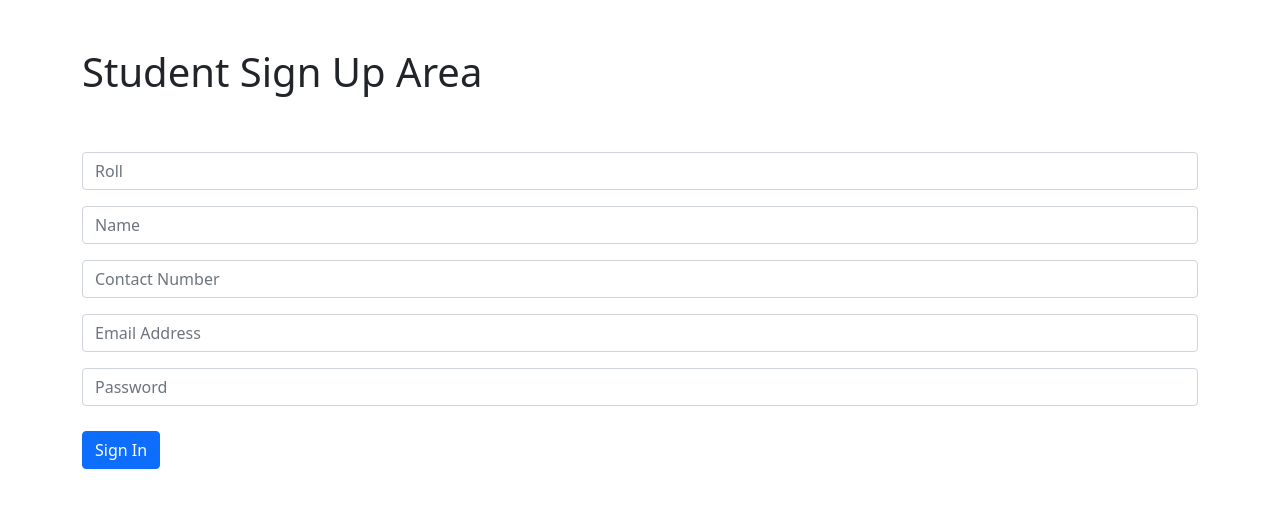
After one commit to mhrico/djangodb, a Django app: page /studentjoin in a window 1280 px wide. The commit adds this page. Shown: the top 508 px of the page. Run offline with Django 3.2, Linux system fonts and the light colour scheme.

Commit message:
Created a simple sign up form for students

```diff
--- /dev/null
+++ b/djangodb/seminar/templates/base.html
@@ -0,0 +1,34 @@
+<!doctype html>
+<html lang="en">
+  <head>
+    <!-- Required meta tags -->
+    <meta charset="utf-8">
+    <meta name="viewport" content="width=device-width, initial-scale=1">
+
+    <!-- Bootstrap CSS -->
+    <link href="https://cdn.jsdelivr.net/npm/bootstrap@5.0.0-beta1/dist/css/bootstrap.min.css" rel="stylesheet" integrity="sha384-giJF6kkoqNQ00vy+HMDP7azOuL0xtbfIcaT9wjKHr8RbDVddVHyTfAAsrekwKmP1" crossorigin="anonymous">
+
+    <title>Seminar</title>
+  </head>
+  <body>
+    <h1>
+        <div class="container">
+        </br>
+            {% block content %}
+            {% endblock %}
+        </div>
+
+    </h1>
+
+    <!-- Optional JavaScript; choose one of the two! -->
+
+    <!-- Option 1: Bootstrap Bundle with Popper -->
+    <script src="https://cdn.jsdelivr.net/npm/bootstrap@5.0.0-beta1/dist/js/bootstrap.bundle.min.js" integrity="sha384-ygbV9kiqUc6oa4msXn9868pTtWMgiQaeYH7/t7LECLbyPA2x65Kgf80OJFdroafW" crossorigin="anonymous"></script>
+
+    <!-- Option 2: Separate Popper and Bootstrap JS -->
+    <!--
+    <script src="https://cdn.jsdelivr.net/npm/@popperjs/core@2.5.4/dist/umd/popper.min.js" integrity="sha384-q2kxQ16AaE6UbzuKqyBE9/u/KzioAlnx2maXQHiDX9d4/zp8Ok3f+M7DPm+Ib6IU" crossorigin="anonymous"></script>
+    <script src="https://cdn.jsdelivr.net/npm/bootstrap@5.0.0-beta1/dist/js/bootstrap.min.js" integrity="sha384-pQQkAEnwaBkjpqZ8RU1fF1AKtTcHJwFl3pblpTlHXybJjHpMYo79HY3hIi4NKxyj" crossorigin="anonymous"></script>
+    -->
+  </body>
+</html>
--- a/djangodb/seminar/templates/home.html
+++ b/djangodb/seminar/templates/home.html
@@ -1 +1 @@
-Hello World!
+Hello Students!
--- /dev/null
+++ b/djangodb/seminar/templates/studentjoin.html
@@ -0,0 +1,24 @@
+{% extends 'base.html' %}
+{% block content %}
+    <h1>Student Sign Up Area</h1>
+</br>
+    <form>
+        <div class="mb-3">
+            <input type="text" class="form-control"  aria-describedby="emailHelp" placeholder="Roll">
+        </div>
+        <div class="mb-3">
+            <input type="text" class="form-control"  aria-describedby="emailHelp" placeholder="Name">
+        </div>
+        <div class="mb-3">
+            <input type="text" class="form-control"  aria-describedby="emailHelp" placeholder="Contact Number">
+        </div>
+        <div class="mb-3">
+          <input type="email" class="form-control" aria-describedby="emailHelp" placeholder="Email Address">
+        </div>
+        <div class="mb-3">
+          <input type="password" class="form-control" placeholder="Password">
+        </div>
+        <button type="submit" class="btn btn-primary">Sign In</button>
+      </form>
+
+{% endblock %}
--- a/djangodb/seminar/urls.py
+++ b/djangodb/seminar/urls.py
@@ -2,5 +2,6 @@ from django.urls import path
 from . import views
 
 urlpatterns = [
-path('', views.home, name="home"),
+    path('', views.home, name="home"),
+    path('studentjoin', views.studentjoin, name="studentjoin"),
 ]
--- a/djangodb/seminar/views.py
+++ b/djangodb/seminar/views.py
@@ -3,3 +3,6 @@ from django.shortcuts import render
 # Create your views here.
 def home(request):
     return render(request, 'home.html', {})
+
+def studentjoin(request):
+    return render(request, 'studentjoin.html', {})
```
